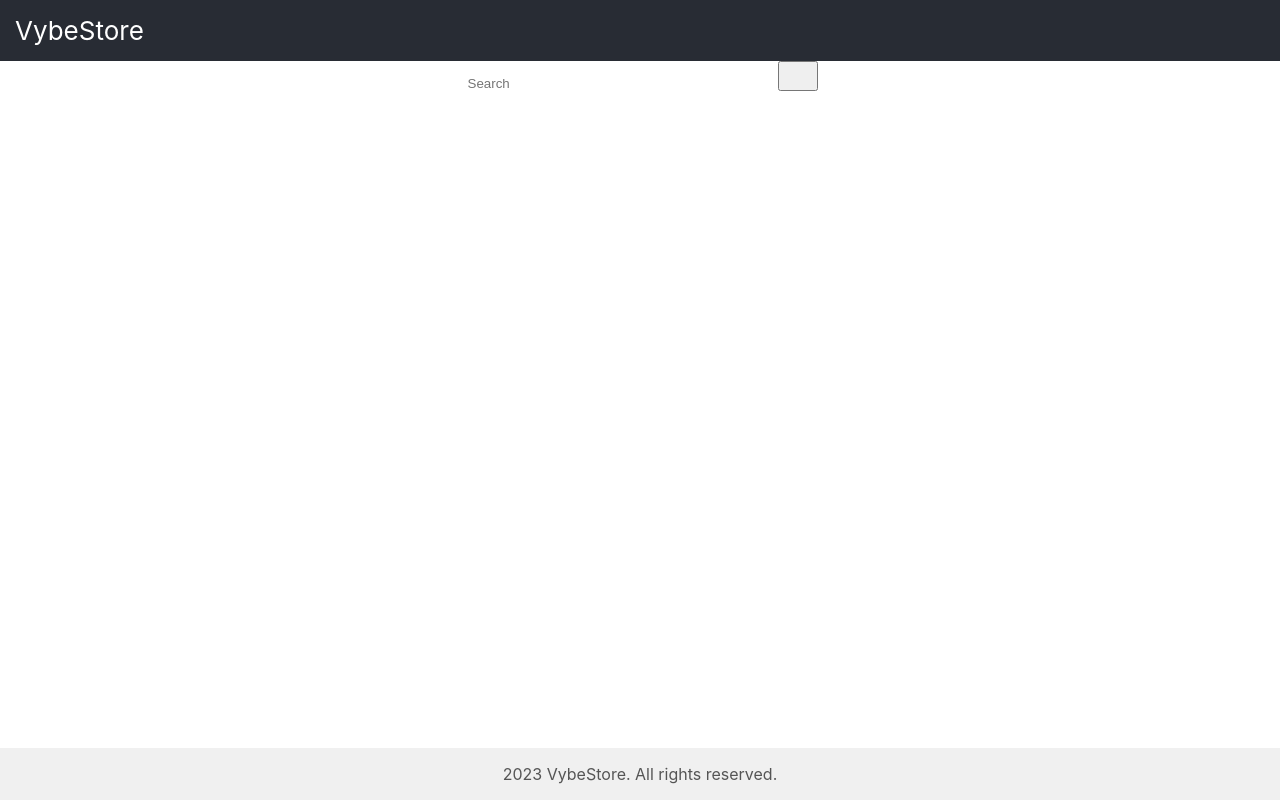
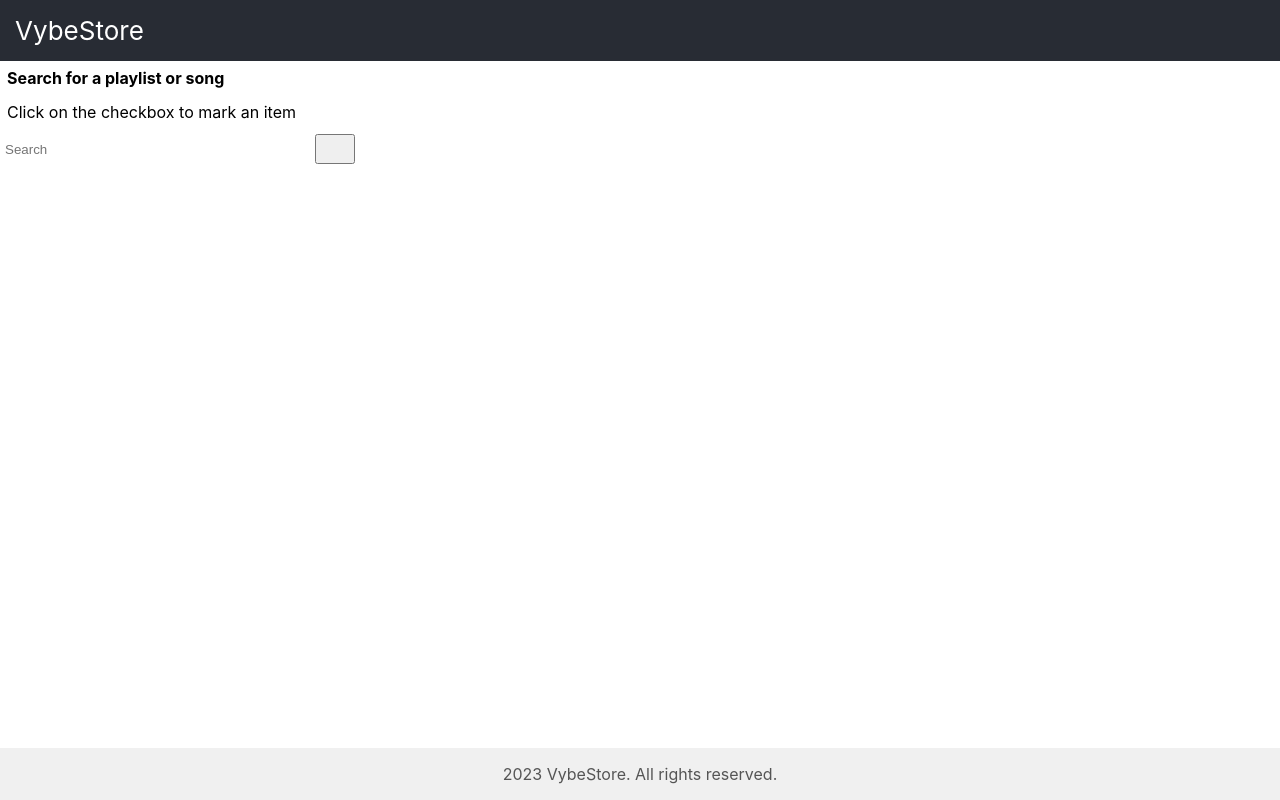
Before and after one commit to MrMvshv/VybeStore, a React (Create React App) app in the folder vybestore/: page / in a window 1280 px wide. Built offline with nearby package versions, Linux system fonts and the light colour scheme.

Commit message:
improved upon results and footer styles

```diff
--- a/vybestore/public/index.html
+++ b/vybestore/public/index.html
@@ -2,7 +2,7 @@
 <html lang="en">
   <head>
     <meta charset="utf-8" />
-    <link rel="icon" href="%PUBLIC_URL%/favicon.ico" />
+    <!-- <link rel="icon" href="%PUBLIC_URL%/favicon.ico" /> -->
     <meta name="viewport" content="width=device-width, initial-scale=1" />
     <meta name="theme-color" content="#000000" />
     <meta
@@ -15,29 +15,9 @@
       user's mobile device or desktop. See https://developers.google.com/web/fundamentals/web-app-manifest/
     -->
     <link rel="manifest" href="%PUBLIC_URL%/manifest.json" />
-    <!--
-      Notice the use of %PUBLIC_URL% in the tags above.
-      It will be replaced with the URL of the `public` folder during the build.
-      Only files inside the `public` folder can be referenced from the HTML.
-
-      Unlike "/favicon.ico" or "favicon.ico", "%PUBLIC_URL%/favicon.ico" will
-      work correctly both with client-side routing and a non-root public URL.
-      Learn how to configure a non-root public URL by running `npm run build`.
-    -->
-    <title>React App</title>
+    <title>VybeStore</title>
   </head>
   <body>
-    <noscript>You need to enable JavaScript to run this app.</noscript>
     <div id="root"></div>
-    <!--
-      This HTML file is a template.
-      If you open it directly in the browser, you will see an empty page.
-
-      You can add webfonts, meta tags, or analytics to this file.
-      The build step will place the bundled scripts into the <body> tag.
-
-      To begin the development, run `npm start` or `yarn start`.
-      To create a production bundle, use `npm run build` or `yarn build`.
-    -->
   </body>
 </html>
--- a/vybestore/src/components/footer.css
+++ b/vybestore/src/components/footer.css
@@ -1,9 +1,9 @@
 footer {
 	background-color: #f0f0f0;
   	color: #555;
-  	position: fixed;
   	left: 0;
   	bottom: 0;
+	position: fixed;
   	width: 100%;
 }
 
--- a/vybestore/src/components/playlists.css
+++ b/vybestore/src/components/playlists.css
@@ -0,0 +1,15 @@
+.playlists {
+    display: flex;
+    flex-wrap: wrap;
+    min-height: 100%;
+    position: relative;
+    padding-bottom: 70px;
+}
+.result-item {
+    margin: 5px;
+    border: solid 1px;
+    border-radius: 7px;
+    width: 250px;
+    height: 250px;
+    overflow: hidden;
+}
--- a/vybestore/src/components/playlists.jsx
+++ b/vybestore/src/components/playlists.jsx
@@ -6,10 +6,10 @@ function Playlists({ searchResults }) {
 	return (
 	  <div className="playlists">
 		{searchResults.map((result) => (
-		  <div key={result.id.videoId}>
-			<h5>Title:{result.snippet.title}</h5>
-			<h7>Channel:{result.snippet.channelTitle}</h7>
-			<p>Description:{result.snippet.description}</p>
+		  <div className="result-item" key={result.id.videoId}>
+			<h5 className='result-title'>Title:{result.snippet.title}</h5>
+			<h7 className='result-channel'>Channel:{result.snippet.channelTitle}</h7>
+			<p className='result-desc'>Description:{result.snippet.description}</p>
 		  </div>
 		))}
 	  </div>
--- a/vybestore/src/components/search.css
+++ b/vybestore/src/components/search.css
@@ -1,8 +1,24 @@
 .search-bar {
-    align-items: center;
+    align-items: flex-start;
+    display: flex;
+    flex-direction: column;
   }
 
-  .search-bar input {
+.search-bar h4 {
+  padding: 5px;
+  margin: 2px;
+}
+
+.search-bar p {
+  padding: 5px;
+  margin: 2px;
+}
+
+.searchbox {
+  display: flex;
+}
+
+.searchbox input {
     height: 30px;
     width: 300px;
     padding: 5px;
@@ -10,12 +26,13 @@
     border: none;
   }
 
-  .search-bar button {
+.searchbox button {
+    align-self: center;
     height: 30px;
     width: 40px;
     margin-left: 5px;
   }
 
-  .search-bar button i {
+.searchbox button i {
     background-color: rgb(168, 54, 54);
   }
--- a/vybestore/src/components/search.jsx
+++ b/vybestore/src/components/search.jsx
@@ -14,6 +14,9 @@ function Search({ onSearchResults }) {
 
 	return (
 			<div className="search-bar">
+				<h4>Search for a playlist or song</h4>
+				<p>Click on the checkbox to mark an item</p>
+				<div className='searchbox'>
 					<input
 					type="text"
 					placeholder="Search"
@@ -24,6 +27,7 @@ function Search({ onSearchResults }) {
 						<i className="fa fa-search"></i>
 					</button>
 				</div>
+    		</div>
 	)
 }
 
```
Lines whose indentation alone changed are shown as unchanged.
